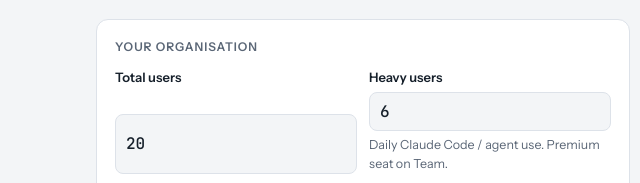
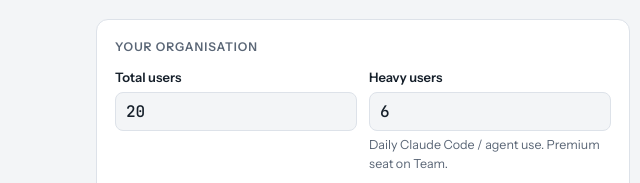
Before and after one commit to viralto/claude_cost, a plain HTML site: page index.html in a window 1280 px wide. Shown: the part 127-310 px from the top of the page, 0-640 px from the left. Drawn offline with Linux system fonts and the light colour scheme.

Commit message:
Add files via upload

```diff
--- a/index.html
+++ b/index.html
@@ -28,7 +28,7 @@
 .controls{display:grid;gap:14px}
 .group h2{font-size:12px;text-transform:uppercase;letter-spacing:.08em;color:var(--muted);margin:0 0 12px;font-weight:600}
 .row{display:flex;gap:12px;flex-wrap:wrap}
-.field{display:grid;gap:5px;flex:1 1 140px;min-width:0}
+.field{display:grid;gap:5px;flex:1 1 140px;min-width:0;align-content:start}
 label,.lbl{font-size:13px;font-weight:600}
 .hint{font-size:12.5px;color:var(--muted)}
 input[type=number]{font:500 16px var(--mono);color:var(--ink);background:var(--bg);border:1px solid var(--line);border-radius:8px;padding:8px 10px;width:100%}
```
